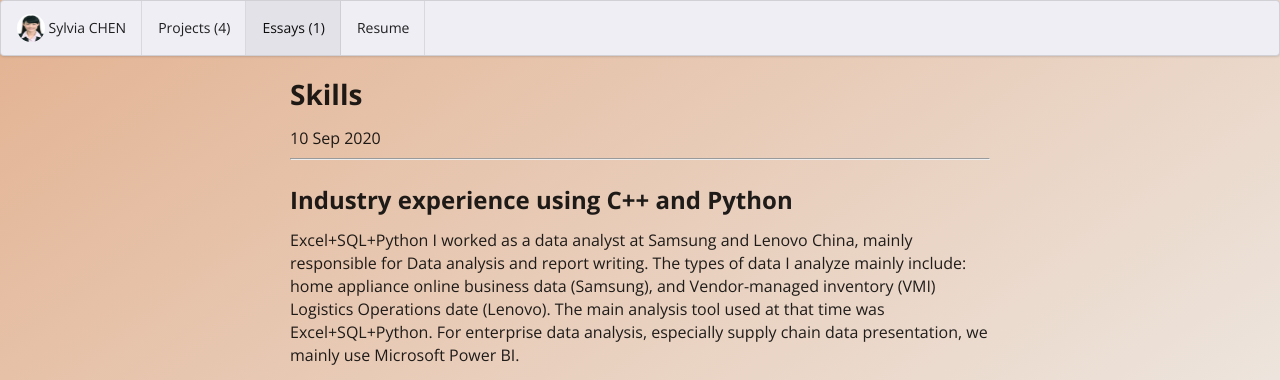
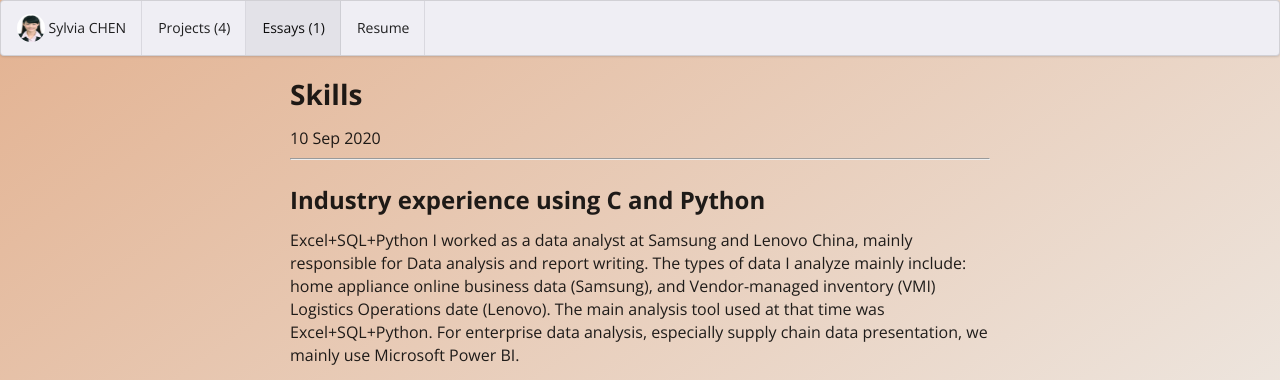
Before and after one commit to SylviaChen1/SylviaChen1.github.io, a Jekyll site: the page built from essays/Skills.md, in a window 1280 px wide. Shown: the top 380 px of the page. Built offline with Jekyll 4.4.1, drawn with Linux system fonts in a browser that asks for light colours.

```diff
--- a/essays/Skills.md
+++ b/essays/Skills.md
@@ -10,7 +10,7 @@ labels:
   - software
 ---
 
-## Industry experience using C++ and Python
+## Industry experience using C and Python
 Excel+SQL+Python
 I worked as a data analyst at Samsung and Lenovo China, mainly responsible for Data analysis and report writing. The types of data I analyze mainly include: home appliance online business data (Samsung), and Vendor-managed inventory (VMI) Logistics Operations date (Lenovo). The main analysis tool used at that time was Excel+SQL+Python. For enterprise data analysis, especially supply chain data presentation, we mainly use Microsoft Power BI.
 
```
